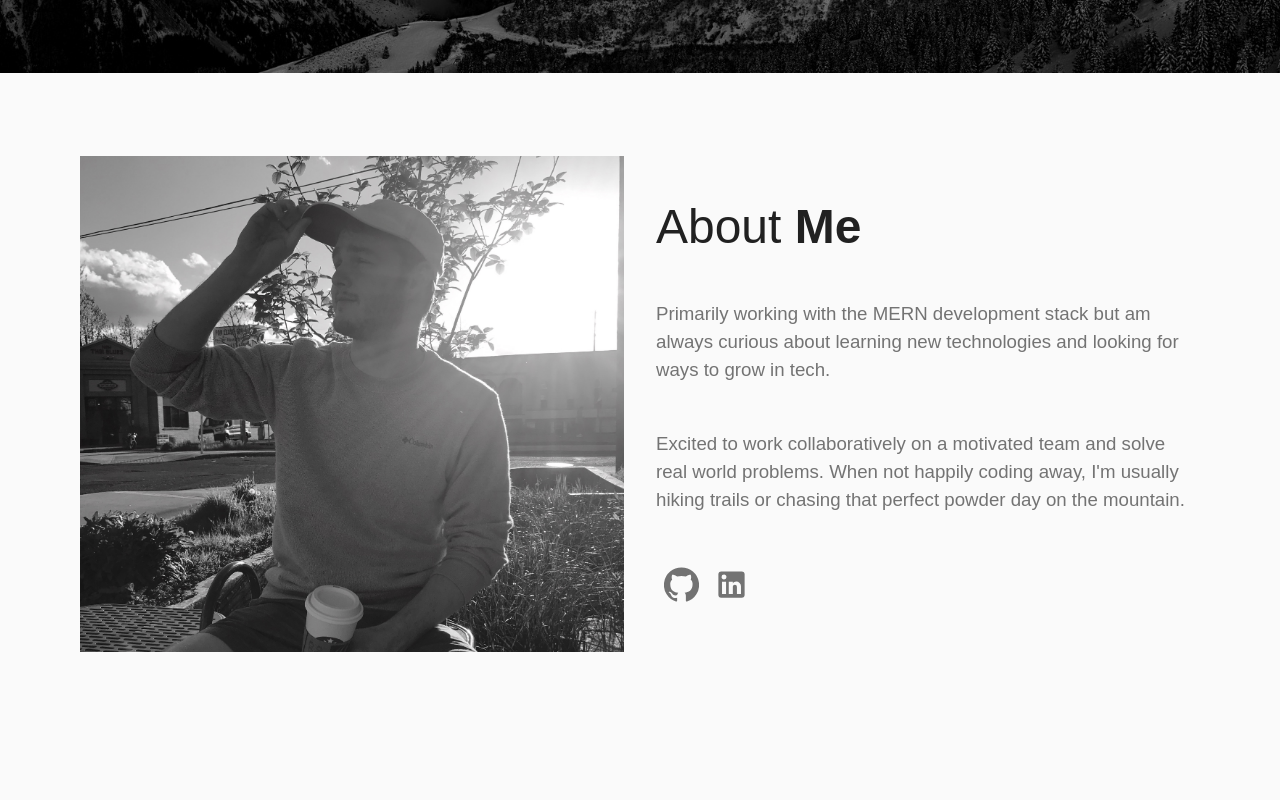
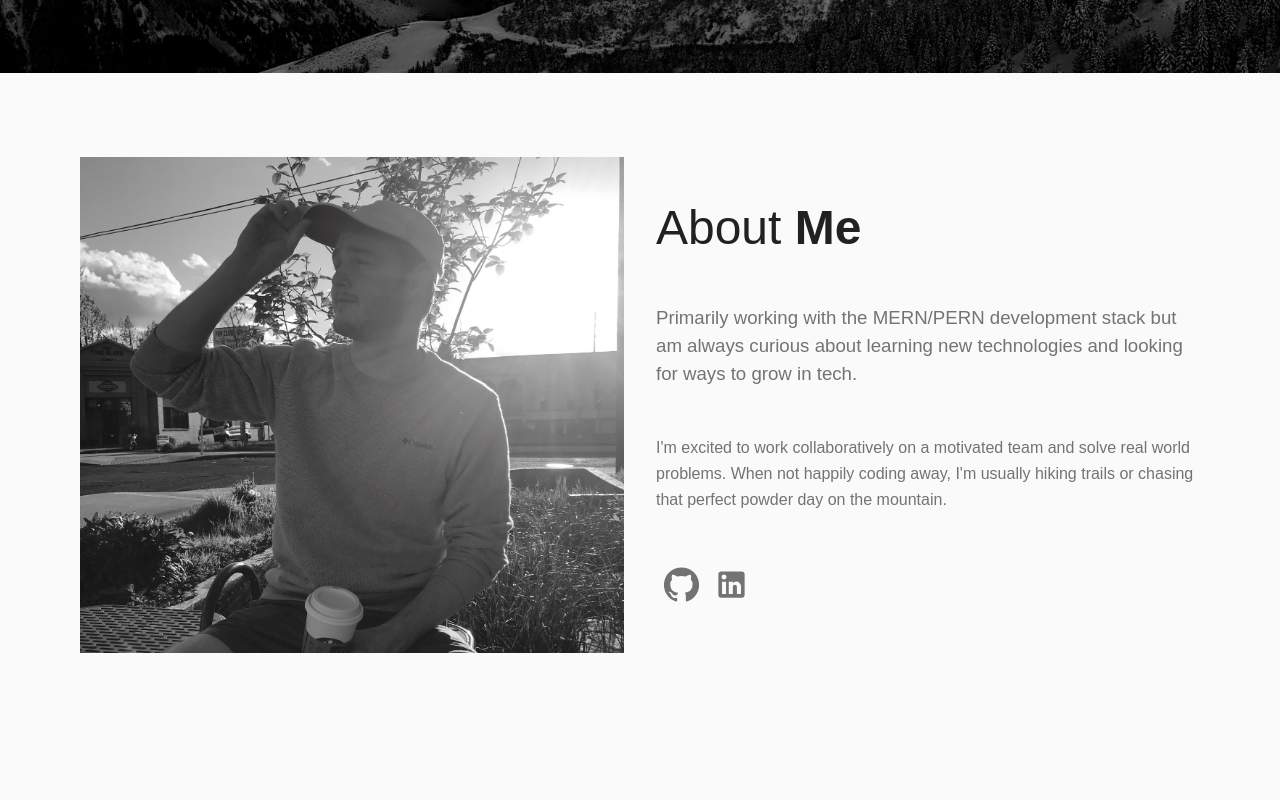
Before and after one commit to zach-ryan-butler/portfolio-site, a React app: page / in a window 1280 px wide. Shown: the part 727-1527 px from the top of the page. Built offline with nearby package versions, Linux system fonts and the light colour scheme; the HTML template or start-up script is replaced by a standard one.

Commit message:
add more changes

```diff
--- a/src/components/about/About.js
+++ b/src/components/about/About.js
@@ -15,10 +15,13 @@ import pictureOfMe from '../../assets/monochromatic profile pic.jpg';
 const useStyles = makeStyles(theme => ({
   root: {
     minHeight: '100vh',
-    padding: '80px 10px 80px 10px',
+    paddingTop: theme.spacing(10),
+    paddingBottom: theme.spacing(10),
+    paddingLeft: theme.spacing(1.5),
+    padding: theme.spacing(1.5),
     [theme.breakpoints.up('lg')]: {
-      paddingLeft: '80px',
-      paddingRight: '80px',
+      paddingLeft: theme.spacing(10),
+      paddingRight: theme.spacing(10),
     },
   },
   icon: {
@@ -41,8 +44,8 @@ const useStyles = makeStyles(theme => ({
   },
   textItem: {
     [theme.breakpoints.down('sm')]: {
-      paddingTop: '16px',
-      paddingBottom: '16px',
+      paddingTop: theme.spacing(2),
+      paddingBottom: theme.spacing(2),
     },
   },
   textColor: {
@@ -60,7 +63,7 @@ export default function About() {
       className={classes.root}
     >
       <Grid container spacing={4}>
-        <Grid item md={6} className={classes.gridItem}>
+        <Grid item md={6}>
           <img className={classes.image} src={pictureOfMe} />
         </Grid>
         <Grid
@@ -75,21 +78,25 @@ export default function About() {
               About <span style={{ fontWeight: 600 }}>Me</span>
             </Typography>
           </Grid>
-          <Grid item className={(classes.textItem, classes.textColor)}>
+          <Grid
+            item
+            className={[classes.textItem, classes.textColor].join(' ')}
+          >
             <Typography variant='body1'>
-              Primarily working with the MERN development stack but am always
-              curious about learning new technologies and looking for ways to
-              grow in tech.
+              Primarily working with the MERN/PERN development stack but am
+              always curious about learning new technologies and looking for
+              ways to grow in tech.
             </Typography>
           </Grid>
           <Grid
             item
             className={[classes.textItem, classes.textColor].join(' ')}
           >
-            <Typography variant='body1'>
-              Excited to work collaboratively on a motivated team and solve real
-              world problems. When not happily coding away, I&apos;m usually
-              hiking trails or chasing that perfect powder day on the mountain.
+            <Typography variant='body2'>
+              I&apos;m excited to work collaboratively on a motivated team and
+              solve real world problems. When not happily coding away, I&apos;m
+              usually hiking trails or chasing that perfect powder day on the
+              mountain.
             </Typography>
           </Grid>
           <Grid
--- a/src/components/app/App.js
+++ b/src/components/app/App.js
@@ -8,7 +8,6 @@ import {
 } from '@material-ui/core/styles';
 import CssBaseline from '@material-ui/core/CssBaseline';
 
-import styles from './app.css';
 import Header from '../header/Header';
 import Container from '../container/Container';
 
@@ -39,7 +38,12 @@ export default function App() {
     typography: {
       fontFamily: 'sans-serif',
       body1: {
-        fontSize: '1.1rem',
+        fontSize: '1.2rem',
+        LineHeight: 1.6,
+      },
+      body2: {
+        fontSize: '1.0rem',
+        lineHeight: 1.6,
       },
     },
   });
--- a/src/components/app/app.css
+++ /dev/null
@@ -1,12 +0,0 @@
-.root {
-  display: flex;
-  flex-direction: column;
-  position: absolute;
-  top: 0;
-  left: 0;
-  box-sizing: border-box;
-  min-width: 100vw;
-  max-width: 100vw;
-  min-height: 100vh;
-  border: 4px solid red;
-}
--- a/src/components/appLink/AppLink.js
+++ b/src/components/appLink/AppLink.js
@@ -4,7 +4,7 @@ import { Link } from '@material-ui/core';
 import { makeStyles } from '@material-ui/core/styles';
 import PropTypes from 'prop-types';
 
-const useStyles = makeStyles({
+const useStyles = makeStyles(theme => ({
   link: {
     color: 'inherit',
     fontSize: '1em',
@@ -14,7 +14,10 @@ const useStyles = makeStyles({
       textDecoration: 'none',
     },
   },
-});
+  color: {
+    color: theme.palette.success.main,
+  },
+}));
 
 function AppLink({ path, title }) {
   const classes = useStyles();
@@ -23,8 +26,7 @@ function AppLink({ path, title }) {
     <Link
       className={classes.link}
       smooth
-      activeClassName='selected'
-      activeStyle={{ color: '#f44336' }}
+      activeClassName={classes.color}
       to={path}
       component={RouterLink}
     >
--- a/src/components/drawerLinksList/DrawerLinksList.js
+++ b/src/components/drawerLinksList/DrawerLinksList.js
@@ -1,10 +1,19 @@
 import React from 'react';
 import { ListItem, ListItemText } from '@material-ui/core';
 import { NavHashLink as RouterLink } from 'react-router-hash-link';
+import { makeStyles } from '@material-ui/core/styles';
 
 import { APP_LINKS } from '../../constants';
 
+const useStyles = makeStyles(theme => ({
+  color: {
+    color: theme.palette.success.main,
+  },
+}));
+
 export default function DrawerLinksList() {
+  const classes = useStyles();
+
   return (
     <>
       {APP_LINKS.map(({ path, title }, index) => (
@@ -13,8 +22,7 @@ export default function DrawerLinksList() {
           key={index}
           to={path}
           smooth
-          activeClassName='selected'
-          activeStyle={{ color: '#f44336' }}
+          activeClassName={classes.color}
           component={RouterLink}
         >
           <ListItemText primary={title} />
```
